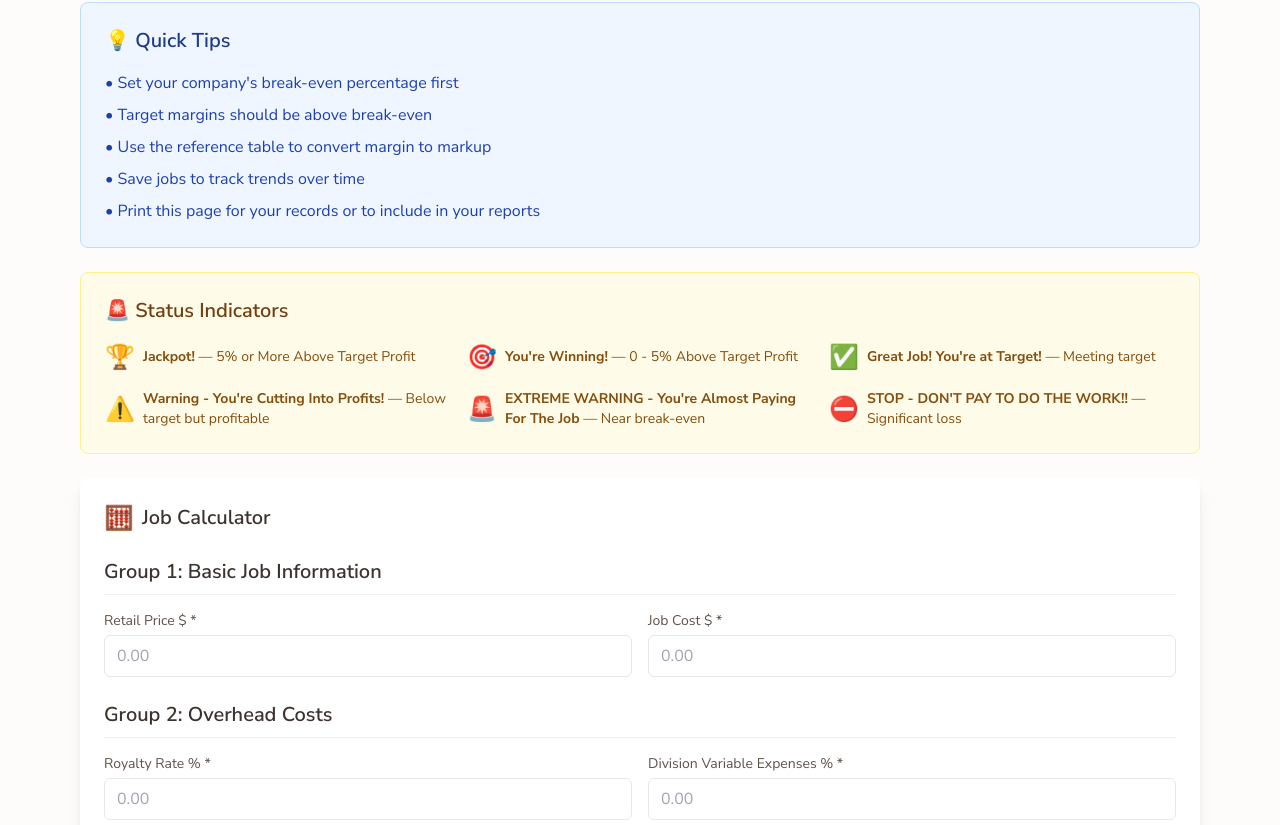
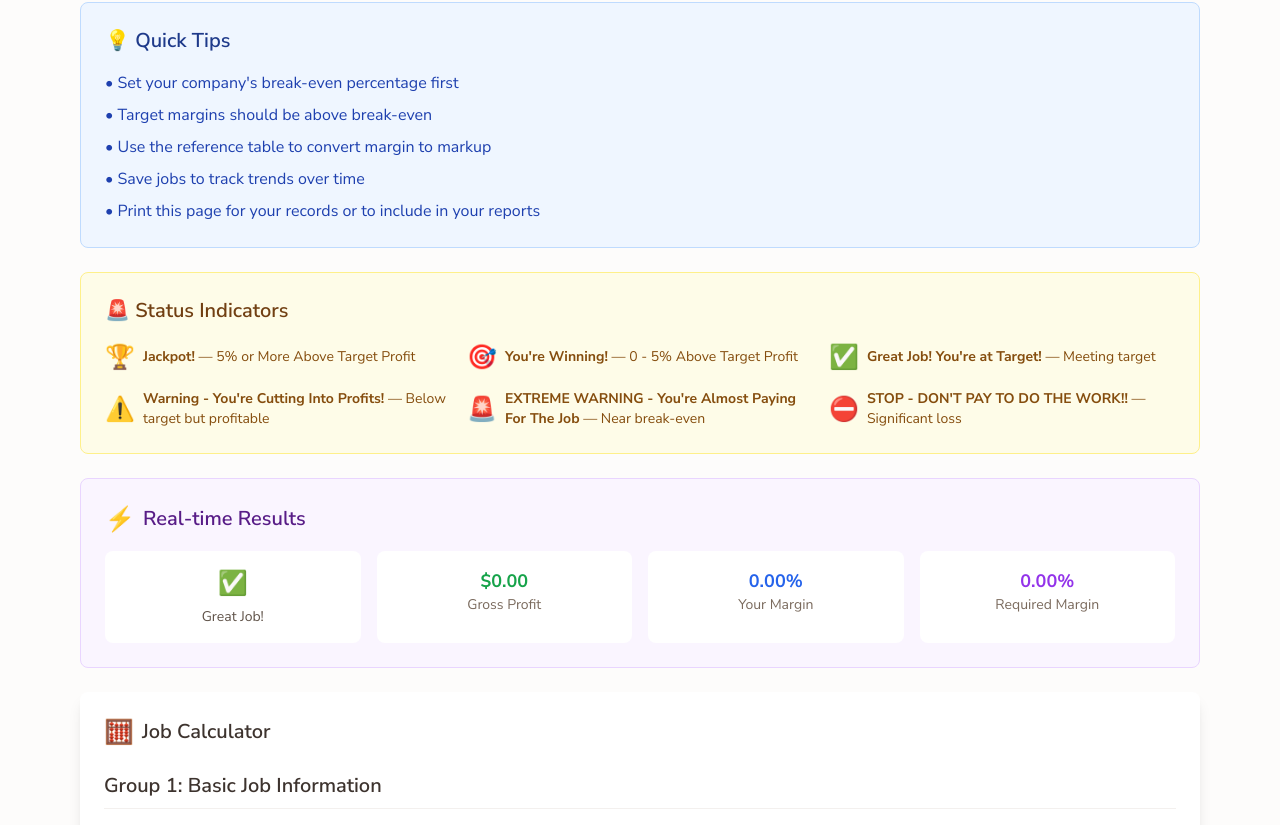
Before and after one commit to KayFernPR/Division-Calculator, a React (Vite) app: page / in a window 1280 px wide. Shown: the part 414-1239 px from the top of the page. Built offline with nearby package versions, Linux system fonts and the light colour scheme.

Commit message:
Add real-time results section with live status indicators and key metrics

```diff
--- a/src/components/Calculator.jsx
+++ b/src/components/Calculator.jsx
@@ -40,6 +40,13 @@ const Calculator = () => {
   const [errors, setErrors] = useState({})
   const [isCalculated, setIsCalculated] = useState(false)
   const resultsRef = useRef(null)
+
+  // Real-time calculation updates
+  useEffect(() => {
+    if (formData.retailPrice && formData.jobCost) {
+      calculateResults()
+    }
+  }, [formData])
 
   const formatCurrency = (value) => {
     return new Intl.NumberFormat('en-US', {
@@ -320,11 +327,55 @@ const Calculator = () => {
         </div>
       </div>
 
-        {/* Section 3: Job Calculator */}
+        {/* Section 3: Real-time Results */}
+        <div className="bg-purple-50 dark:bg-purple-900/20 border border-purple-200 dark:border-purple-800 rounded-lg p-6 mb-6">
+          <h2 className="text-xl font-semibold text-purple-900 dark:text-purple-100 mb-4 flex items-center gap-2">
+            <span className="text-2xl">⚡</span>
+            Real-time Results
+          </h2>
+          <div className="grid grid-cols-1 md:grid-cols-2 lg:grid-cols-4 gap-4">
+            <div className="bg-white dark:bg-neutral-800 rounded-lg p-4 text-center">
+              <div className="text-2xl mb-2">
+                {results.profitabilityStatus === 'excellent' && '🏆'}
+                {results.profitabilityStatus === 'good' && '🎯'}
+                {results.profitabilityStatus === 'neutral' && '✅'}
+                {results.profitabilityStatus === 'thin' && '⚠️'}
+                {results.profitabilityStatus === 'poor' && '🚨'}
+              </div>
+              <div className="text-sm font-medium text-neutral-700 dark:text-neutral-300">
+                {results.profitabilityStatus === 'excellent' && 'Jackpot!'}
+                {results.profitabilityStatus === 'good' && 'You\'re Winning!'}
+                {results.profitabilityStatus === 'neutral' && 'Great Job!'}
+                {results.profitabilityStatus === 'thin' && 'Warning!'}
+                {results.profitabilityStatus === 'poor' && 'EXTREME WARNING!'}
+              </div>
+            </div>
+            <div className="bg-white dark:bg-neutral-800 rounded-lg p-4 text-center">
+              <div className="text-lg font-bold text-green-600 dark:text-green-400">
+                {formatCurrency(results.grossProfit)}
+              </div>
+              <div className="text-sm text-neutral-600 dark:text-neutral-400">Gross Profit</div>
+            </div>
+            <div className="bg-white dark:bg-neutral-800 rounded-lg p-4 text-center">
+              <div className="text-lg font-bold text-blue-600 dark:text-blue-400">
+                {formatPercentage(results.yourProfitMargin)}
+              </div>
+              <div className="text-sm text-neutral-600 dark:text-neutral-400">Your Margin</div>
+            </div>
+            <div className="bg-white dark:bg-neutral-800 rounded-lg p-4 text-center">
+              <div className="text-lg font-bold text-purple-600 dark:text-purple-400">
+                {formatPercentage(results.requiredMargin)}
+              </div>
+              <div className="text-sm text-neutral-600 dark:text-neutral-400">Required Margin</div>
+            </div>
+          </div>
+        </div>
+
+        {/* Section 4: Job Calculator */}
         <div className="bg-white dark:bg-neutral-800 rounded-lg shadow-lg p-6 mb-6">
           <h2 className="text-xl font-semibold text-neutral-900 dark:text-white mb-6 flex items-center gap-2">
             <span className="text-2xl">🧮</span>
-          Job Calculator
+            Job Calculator
           </h2>
 
           <form onSubmit={handleSubmit} className="space-y-6">
@@ -548,12 +599,12 @@ const Calculator = () => {
             </div>
           </form>
 
-        {/* Section 4: Results */}
+        {/* Section 5: Detailed Results */}
         {isCalculated && (
           <div ref={resultsRef} className="bg-green-50 dark:bg-green-900/20 border border-green-200 dark:border-green-800 rounded-lg p-6">
             <h2 className="text-2xl font-bold text-green-900 dark:text-green-100 text-center mb-6 flex items-center justify-center gap-2">
               <span className="text-2xl">📊</span>
-              Results
+              Detailed Results
             </h2>
 
               {/* GROUP 1: Calculation Flow */}
```
